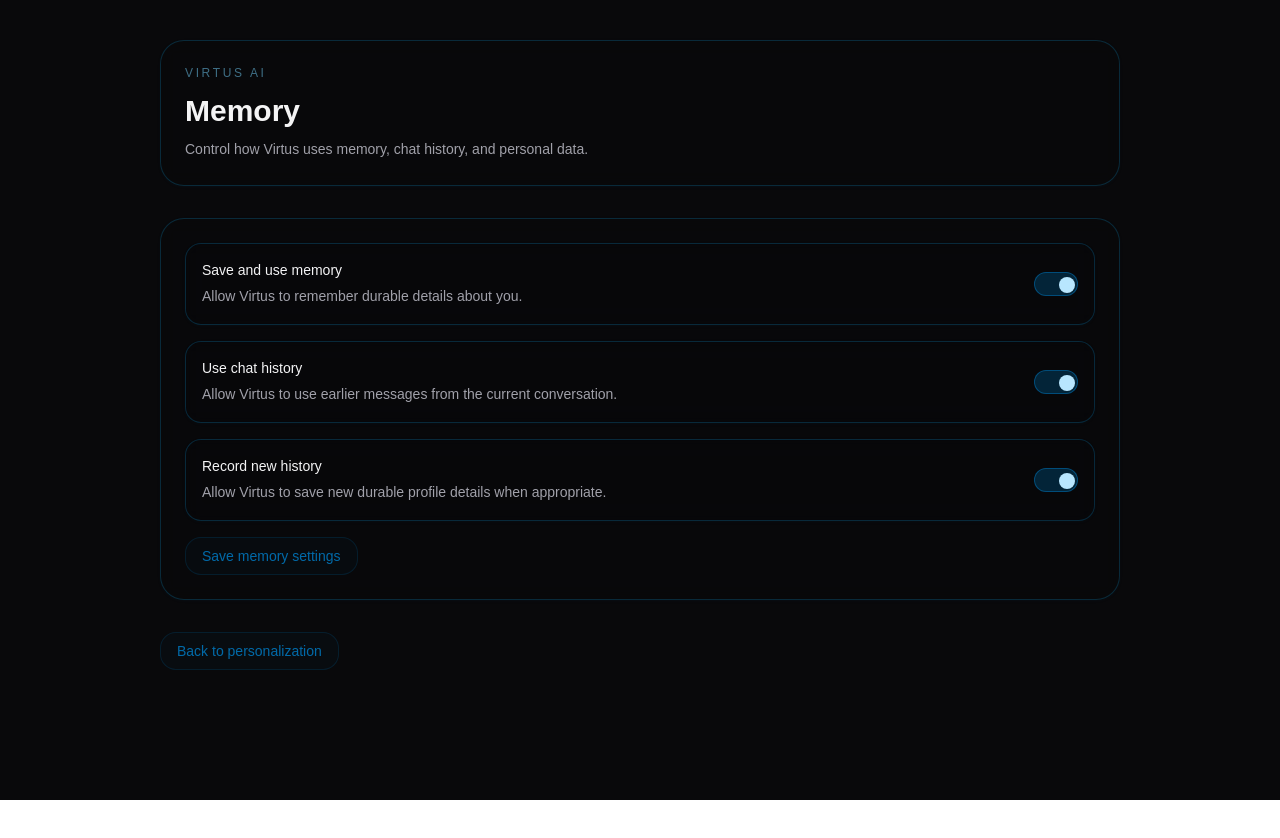
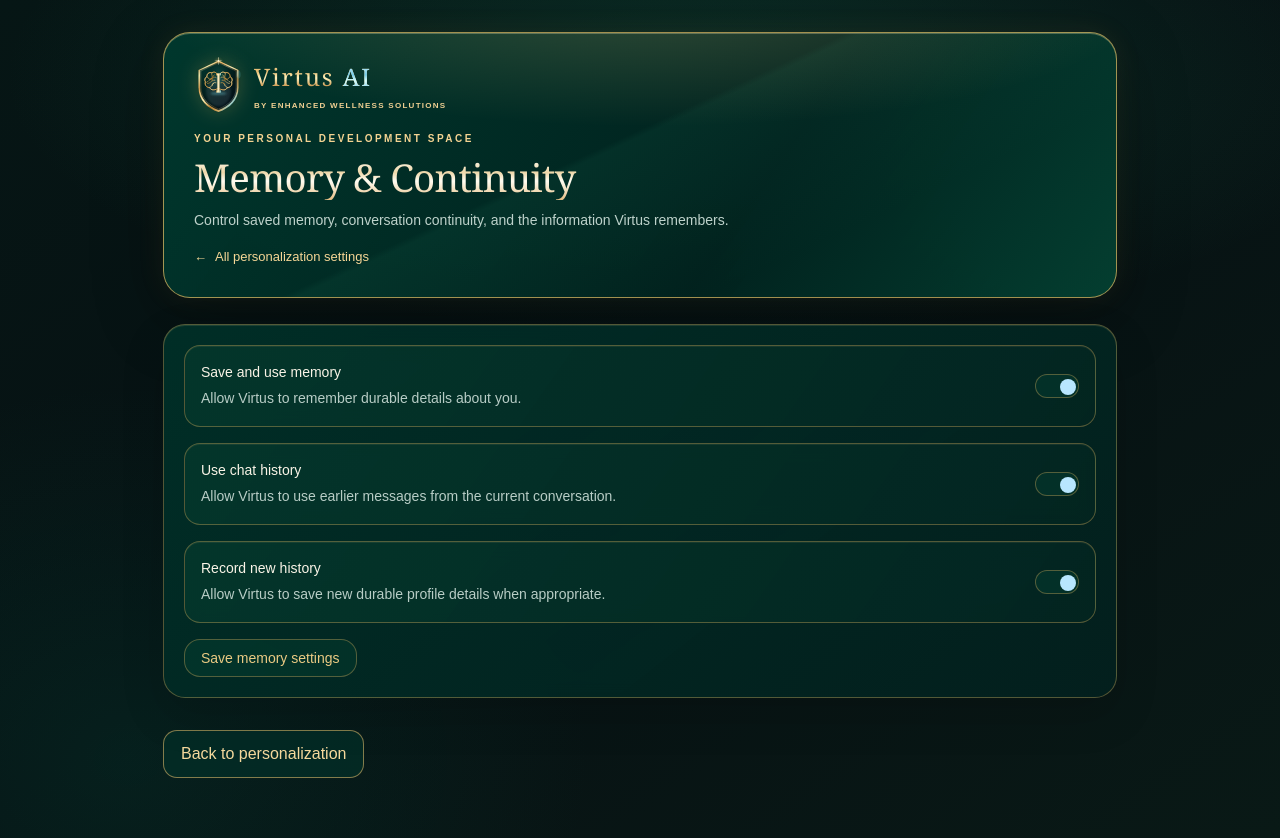
Before and after one commit to SirSebastian-ux/virtus.ai, a Next.js app: page /account/personalization/memory in a window 1280 px wide. Shown: the top 838 px of the page. Before the commit the page ends 800 px from the top, so only its background shows below. Built offline with nearby package versions, Linux system fonts and the light colour scheme; no server answers.

Commit message:
Apply emerald and metallic gold interior branding to app/account/personalization/memory/page.js

```diff
--- a/app/account/personalization/memory/page.js
+++ b/app/account/personalization/memory/page.js
@@ -1,3 +1,4 @@
+import VirtusInteriorHeader from "../../../components/VirtusInteriorHeader";
 import Link from "next/link";
 import { createClient } from "@/lib/supabase-server";
 import MemoryForm from "./MemoryForm";
@@ -23,25 +24,13 @@ export default async function MemoryPage() {
   }
 
   return (
-    <main className="min-h-screen virtus-theme-page">
+    <main className="virtus-interior min-h-screen virtus-theme-page">
       <AppearanceSync />
 
-      <div className="mx-auto w-full max-w-5xl px-8 py-10">
-        <div className="virtus-theme-surface mb-8 rounded-3xl border border-sky-900/20 px-6 py-6 shadow-sm shadow-sky-950/10 backdrop-blur-sm">
-          <p className="text-xs uppercase tracking-[0.22em] text-sky-300/50">
-            Virtus AI
-          </p>
+      <div className="virtus-interior-shell narrow virtus-interior-subpage">
+        <VirtusInteriorHeader title="Memory & Continuity" description="Control saved memory, conversation continuity, and the information Virtus remembers." backHref="/account/personalization" backLabel="All personalization settings" />
 
-          <h1 className="mt-3 text-3xl font-semibold virtus-theme-title">
-            Memory
-          </h1>
-
-          <p className="mt-2 max-w-2xl text-sm leading-6 virtus-theme-muted">
-            Control how Virtus uses memory, chat history, and personal data.
-          </p>
-        </div>
-
-        <div className="virtus-theme-surface rounded-3xl border border-sky-900/20 p-6 shadow-sm shadow-sky-950/10 backdrop-blur-sm">
+        <div className="virtus-theme-surface virtus-interior-panel rounded-3xl border border-sky-900/20 p-6 shadow-sm shadow-sky-950/10 backdrop-blur-sm">
           <MemoryForm
             initialMemoryEnabled={profile?.memory_enabled ?? true}
             initialChatHistoryEnabled={profile?.chat_history_enabled ?? true}
@@ -52,7 +41,7 @@ export default async function MemoryPage() {
         <div className="mt-8">
           <Link
             href="/account/personalization"
-            className="inline-flex items-center rounded-2xl border border-sky-900/30 bg-sky-950/10 px-4 py-2 text-sm text-sky-700 transition hover:border-sky-800/40 hover:bg-sky-950/15"
+            className="virtus-interior-back"
           >
             Back to personalization
           </Link>
```
